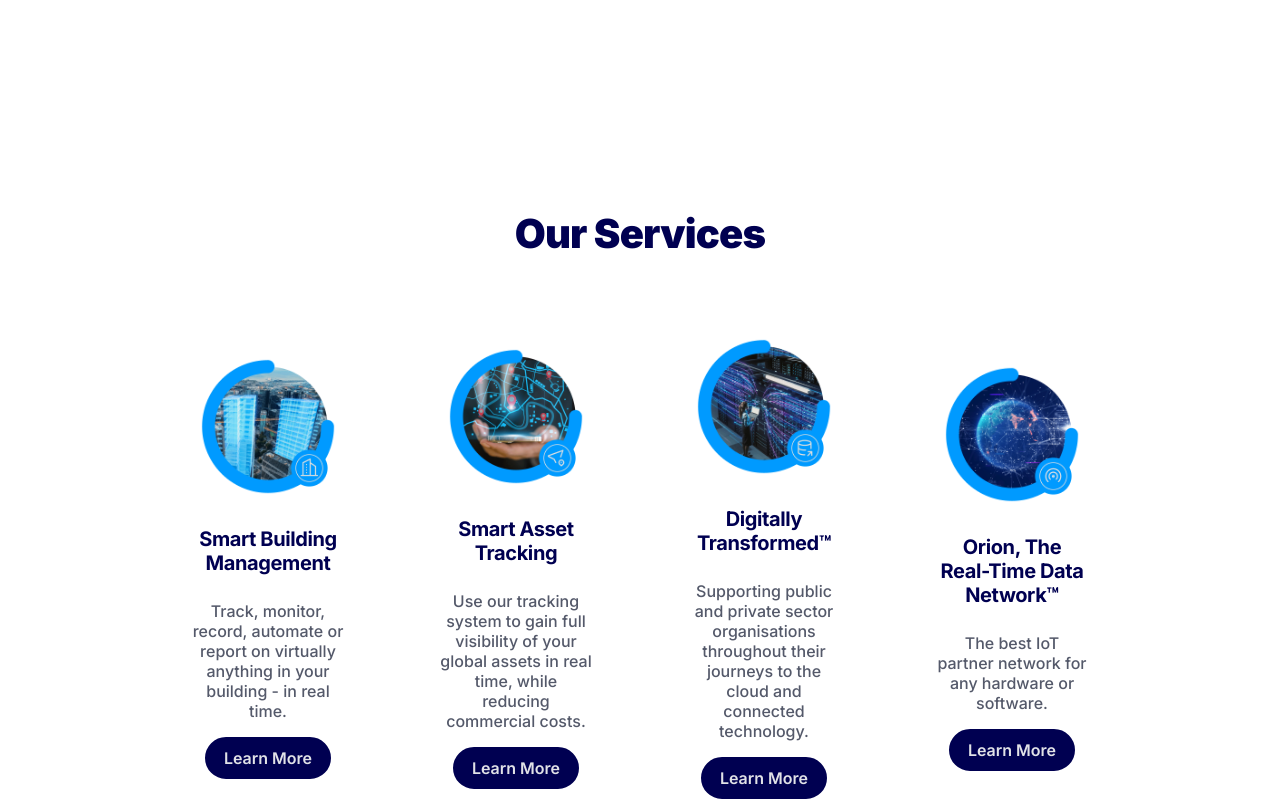
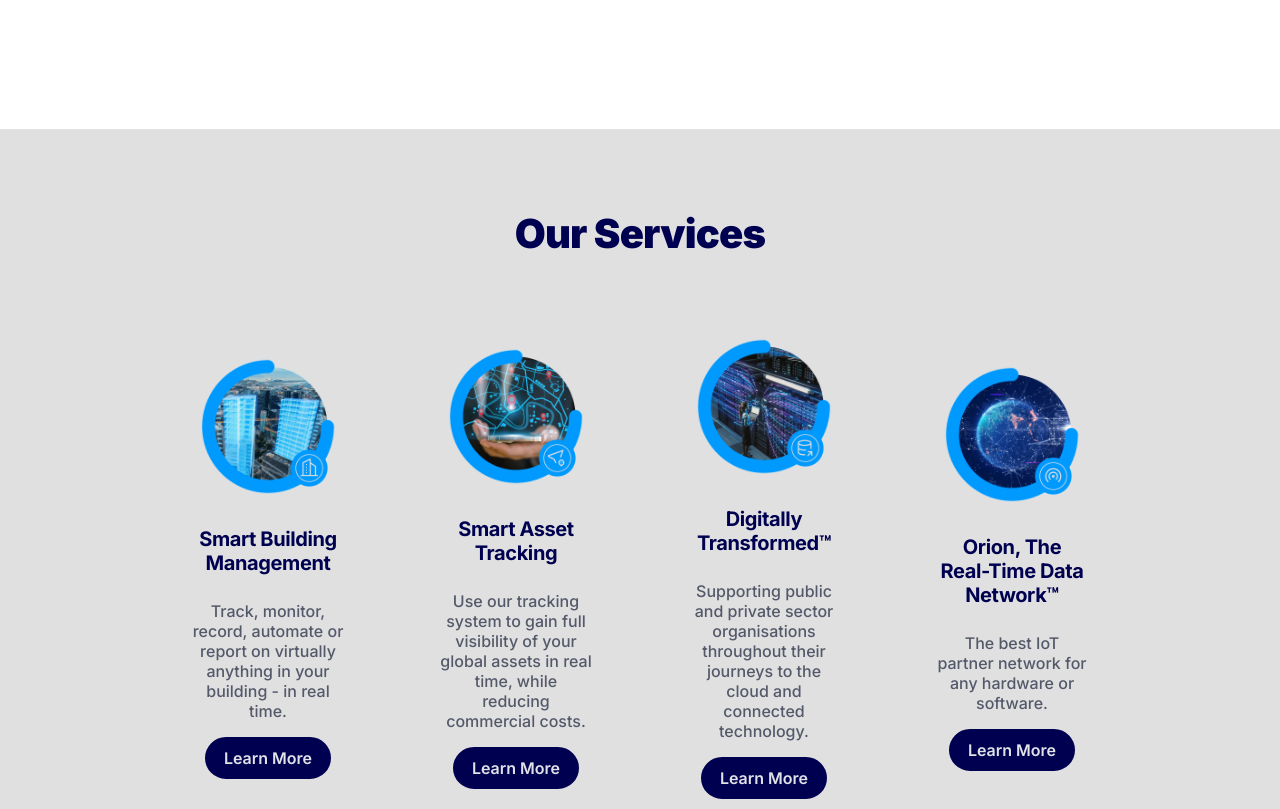
Before and after one commit to jmhstg/Staging, a plain HTML site: page index.html in a window 1280 px wide. Shown: the part 1840-2649 px from the top of the page. Drawn offline with Linux system fonts and the light colour scheme.

Commit message:
Add files via upload

```diff
--- a/style.css
+++ b/style.css
@@ -704,7 +704,7 @@ nav {
     padding: 5em 10em;
     align-items: center;
     gap: 2em;
-    background-color: #fff;
+    background-color: #e0e0e0;
 }
 
 .home-service-grid {
@@ -720,10 +720,10 @@ nav {
     gap: 1em;
     align-items: center;
     text-align: center;
-    background-color: #fff;
+    background-color: #e0e0e0;
     padding: 2em;
     border-radius: 1em;
-    border-bottom: solid .2em #fff;
+    border-bottom: solid .2em #e0e0e0;
     transition: 100ms ease-in-out;
 }
 
```
